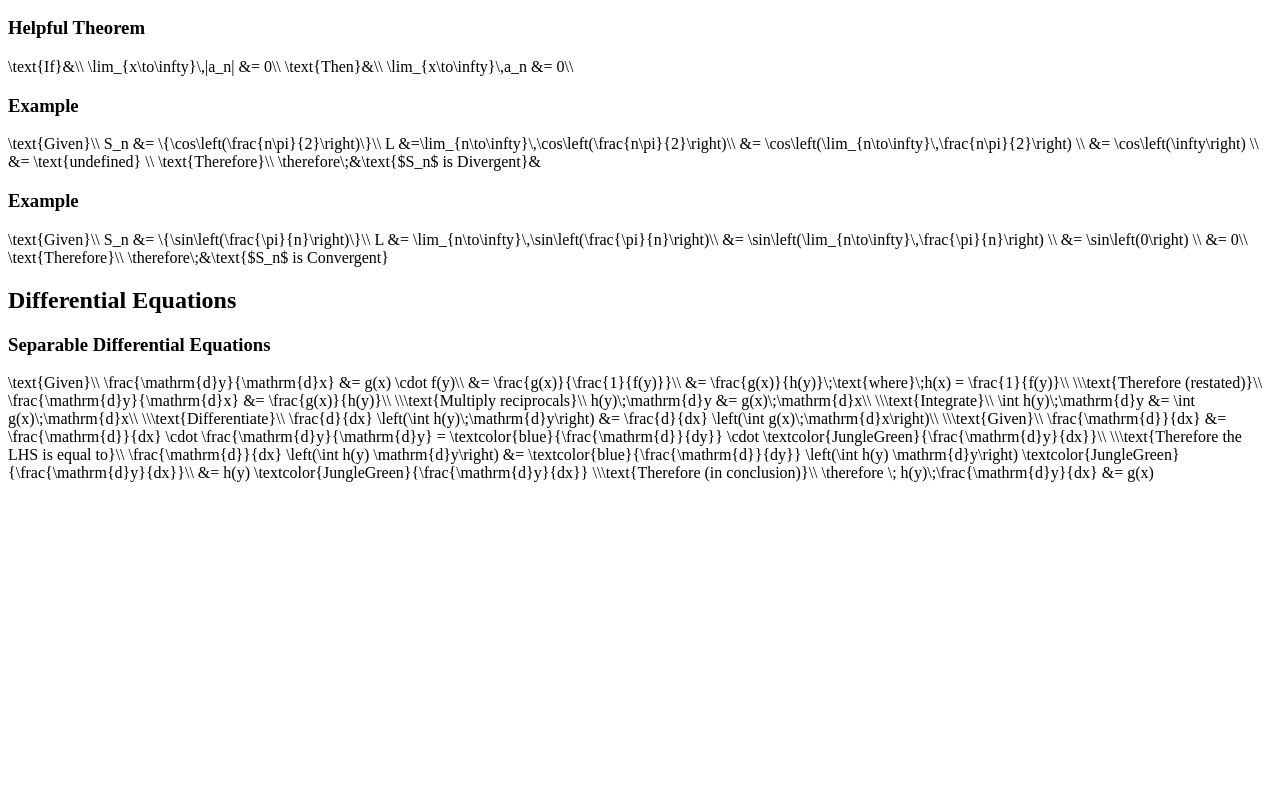
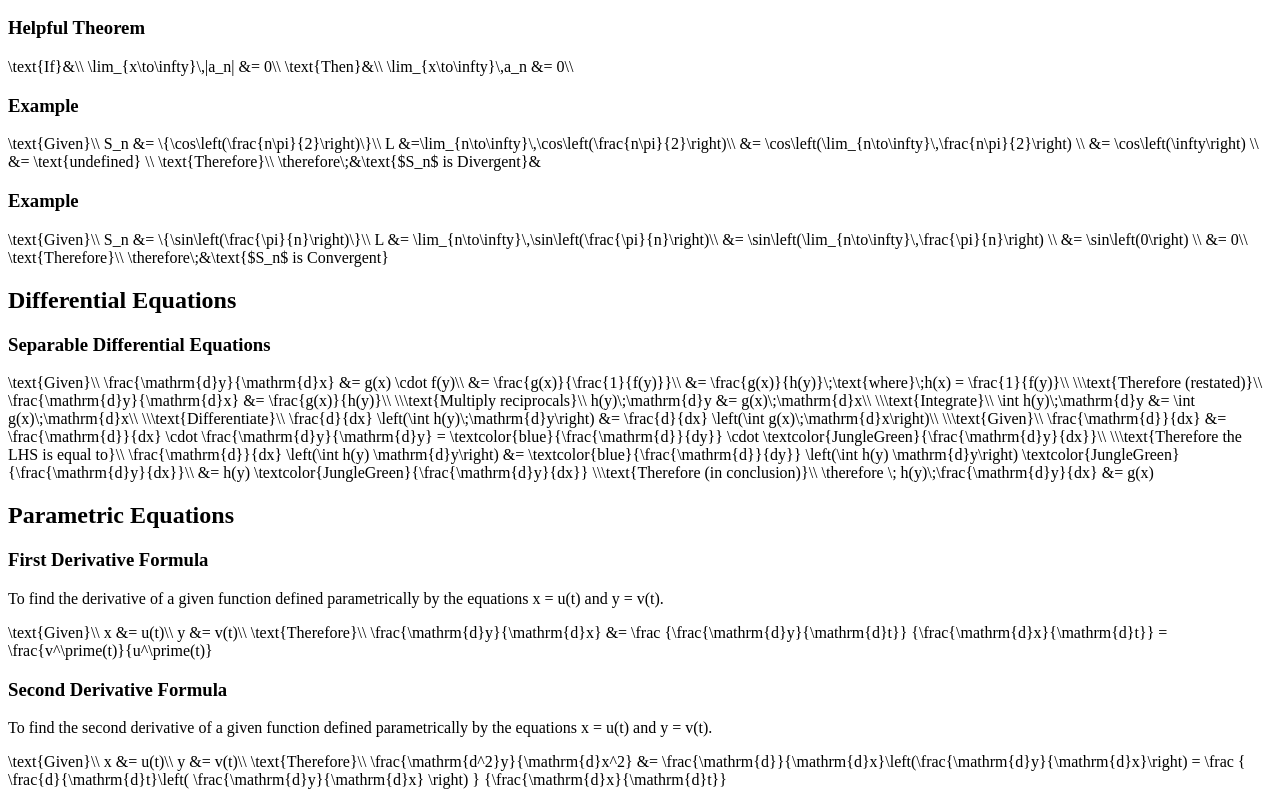
Before and after one commit to colbyn/school-notes-spring-2020, a plain HTML site: page content/reference.html in a window 1280 px wide. Shown: the part 5428-6225 px from the top of the page. Before the commit the page ends 5918 px from the top, so only its background shows below. Drawn offline with nearby package versions, Linux system fonts and the light colour scheme; files that its build step writes are made by us from their sources.

Commit message:
auto save

```diff
--- a/content/reference.html
+++ b/content/reference.html
@@ -544,3 +544,39 @@
         </equation>
     </note>
 </layout>
+
+<h2>Parametric Equations</h2>
+<layout cols="2">
+    <note>
+        <h3>First Derivative Formula</h3>
+        <p>To find the derivative of a given function defined parametrically by the equations <tex>x = u(t)</tex> and <tex>y = v(t)</tex>.</p>
+        <equation>
+            \text{Given}\\
+            x &= u(t)\\
+            y &= v(t)\\
+            \text{Therefore}\\
+            \frac{\mathrm{d}y}{\mathrm{d}x}
+                &= \frac
+                {\frac{\mathrm{d}y}{\mathrm{d}t}}
+                {\frac{\mathrm{d}x}{\mathrm{d}t}}
+                = \frac{v^\prime(t)}{u^\prime(t)}
+        </equation>
+    </note>
+    <note>
+        <h3>Second Derivative Formula</h3>
+        <p>To find the second derivative of a given function defined parametrically by the equations <tex>x = u(t)</tex> and <tex>y = v(t)</tex>.</p>
+        <equation>
+            \text{Given}\\
+            x &= u(t)\\
+            y &= v(t)\\
+            \text{Therefore}\\
+            \frac{\mathrm{d^2}y}{\mathrm{d}x^2}
+                &= \frac{\mathrm{d}}{\mathrm{d}x}\left(\frac{\mathrm{d}y}{\mathrm{d}x}\right)
+                = \frac
+                {
+                    \frac{d}{\mathrm{d}t}\left( \frac{\mathrm{d}y}{\mathrm{d}x} \right)
+                }
+                {\frac{\mathrm{d}x}{\mathrm{d}t}}
+        </equation>
+    </note>
+</layout>
```
